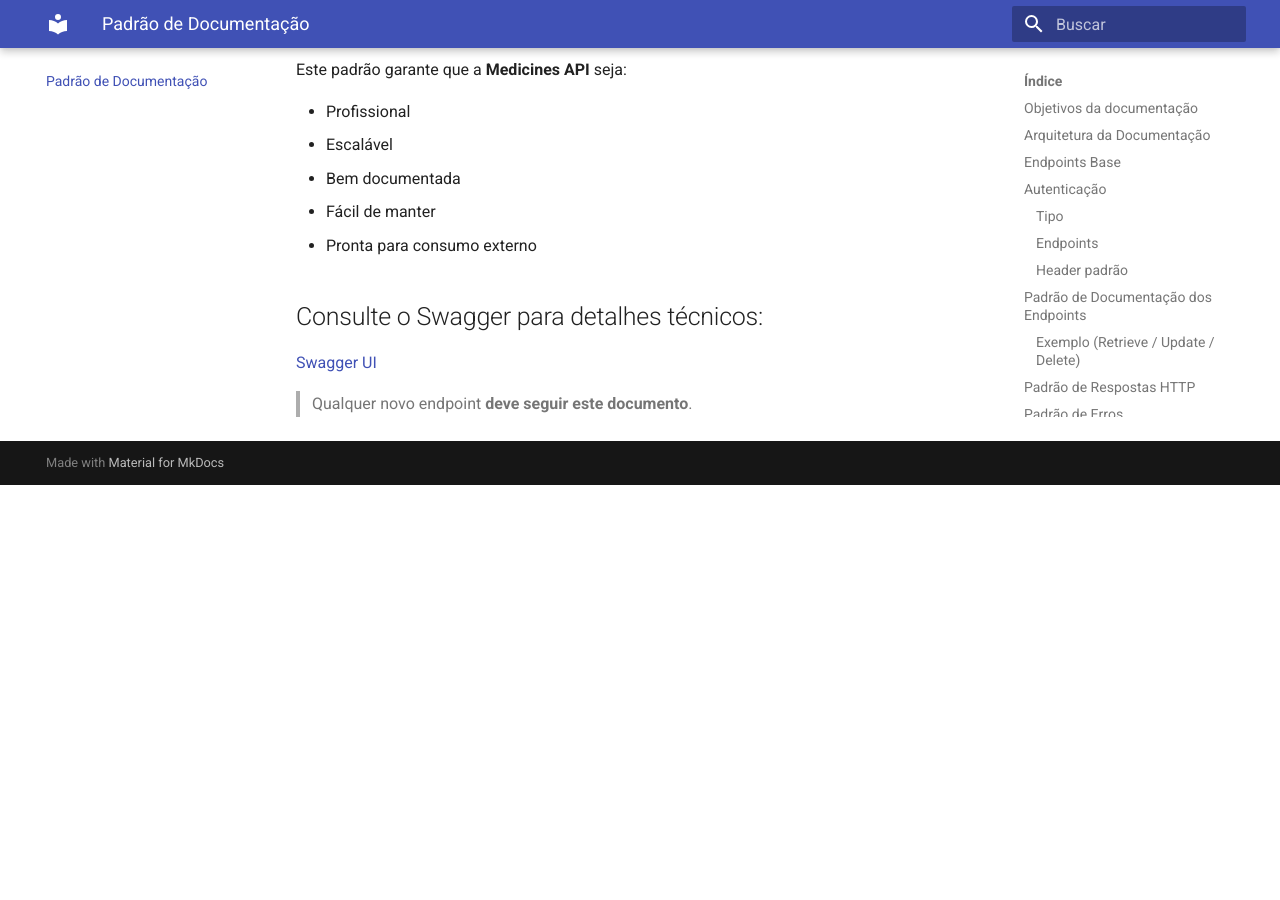
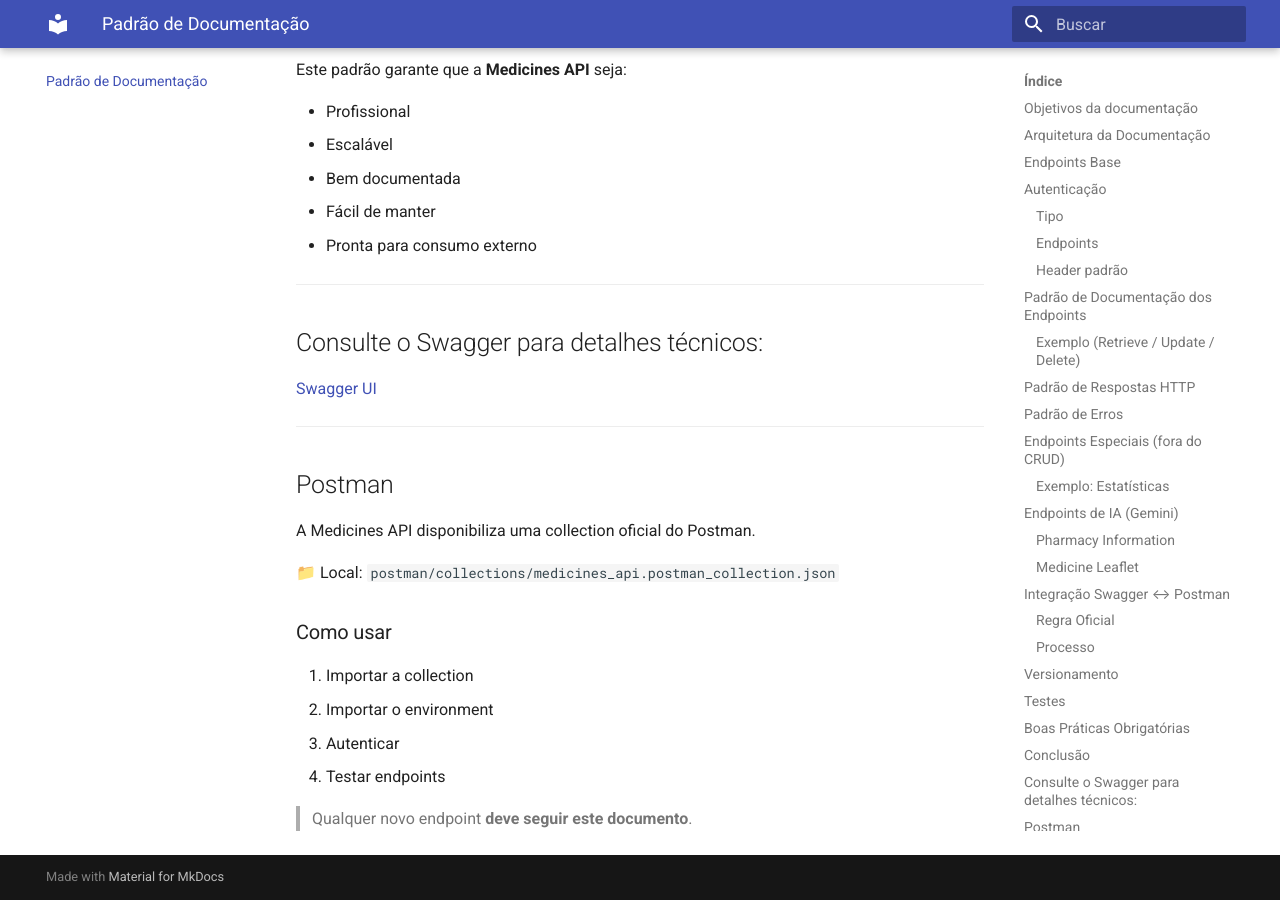
Before and after one commit to VitorCar/medicines_api, an MkDocs documentation site: the page built from docs/docs/documentation-standard.md, in a window 1280 px wide and 900 px high, scrolled down 5469 px. Built offline with MkDocs 1.6.1 and Material for MkDocs 9.7.7, drawn with Linux system fonts in a browser that asks for light colours; before the commit the page ends 5954 px from its top, so only the background shows below that.

Commit message:
Docs: Enhance and add to the API documentation using MkDocs

```diff
--- a/docs/docs/documentation-standard.md
+++ b/docs/docs/documentation-standard.md
@@ -238,7 +238,23 @@
 * Fácil de manter
 * Pronta para consumo externo
 
+---
+
 ## Consulte o Swagger para detalhes técnicos:
 [Swagger UI](http://localhost:8000/api/swagger/)
 
+---
+
+## Postman
+
+A Medicines API disponibiliza uma collection oficial do Postman.
+
+📁 Local: `postman/collections/medicines_api.postman_collection.json`
+
+### Como usar
+1. Importar a collection
+2. Importar o environment
+3. Autenticar
+4. Testar endpoints
+
 >  Qualquer novo endpoint **deve seguir este documento**.
```
